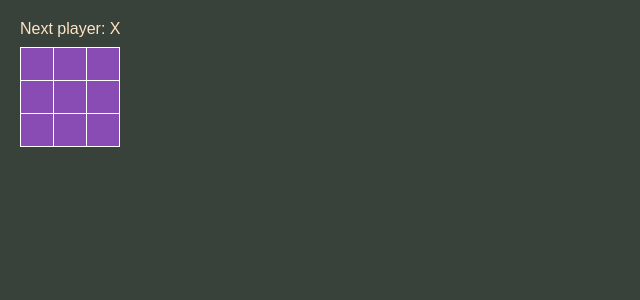
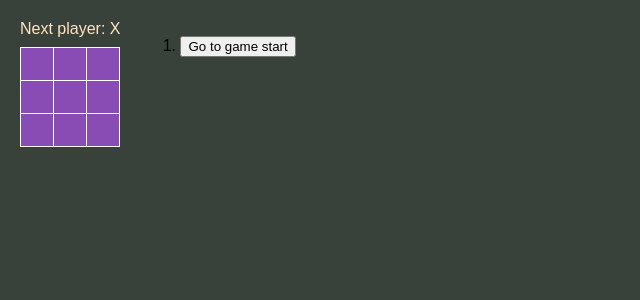
Before and after one commit to Zarif-Karim/Tic-Tac-Toe-React-Docs, a React (Create React App) app in the folder src/: page / in a window 1280 px wide. Shown: the top 300 px of the page, without its empty margins (0-640 px from the left). Built offline with nearby package versions, Linux system fonts and the light colour scheme.

Commit message:
add time travel

```diff
--- a/src/App.js
+++ b/src/App.js
@@ -11,15 +11,14 @@ function Square({ value, onSquareClick }) {
 function Row({ indexes, state, setState }) {
   return (
     <div className="board-row">
-      {indexes.map((index) => (
-        <Square value={state[index]} onSquareClick={() => setState(index)} />
+      {indexes.map((index, key) => (
+        <Square key={key} value={state[index]} onSquareClick={() => setState(index)} />
       ))}
     </div>
   );
 }
 
 function Board({ xturn, squares, onPlay }) {
-
   function handleClick(index) {
     if (calculateWinner(squares) || squares[index]) return;
 
@@ -47,14 +46,29 @@ function Board({ xturn, squares, onPlay }) {
 }
 
 export default function Game() {
-  const [xturn, setXTurn] = useState(true);
   const [history, setHistory] = useState([Array(9).fill(null)]);
-  const currentSquares = history[history.length - 1];
+  const [currentMove, setCurrentMove] = useState(0);
+  const xturn = currentMove % 2 === 0;
+  const currentSquares = history[currentMove];
 
   function handlePlay(nextSquares) {
-    setHistory([...history, nextSquares]);
-    setXTurn(!xturn);
+    const nextHistory = [...history.slice(0, currentMove + 1), nextSquares];
+    setHistory(nextHistory);
+    setCurrentMove(nextHistory.length - 1);
   }
+
+  function jumpTo(nextMove) {
+    setCurrentMove(nextMove)
+  }
+
+  const moves = history.map((_, move) => {
+    const desc = move ? `Go to move #${move}` : "Go to game start";
+    return (
+      <li key={move}>
+        <button onClick={() => jumpTo(move)}>{desc}</button>
+      </li>
+    );
+  });
 
   return (
     <div className="game">
@@ -62,7 +76,7 @@ export default function Game() {
         <Board xturn={xturn} squares={currentSquares} onPlay={handlePlay} />
       </div>
       <div className="game-info">
-        <ol>{/*TODO*/}</ol>
+        <ol>{moves}</ol>
       </div>
     </div>
   );
```
